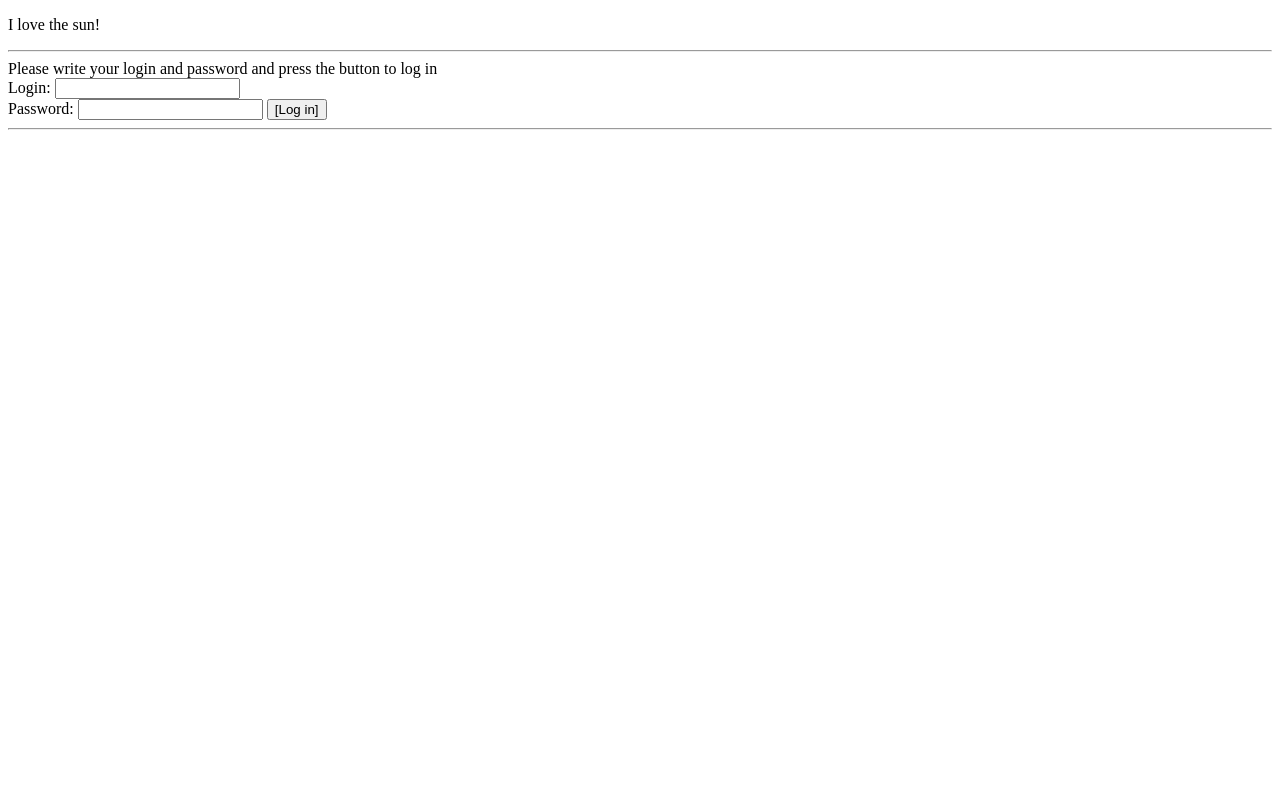
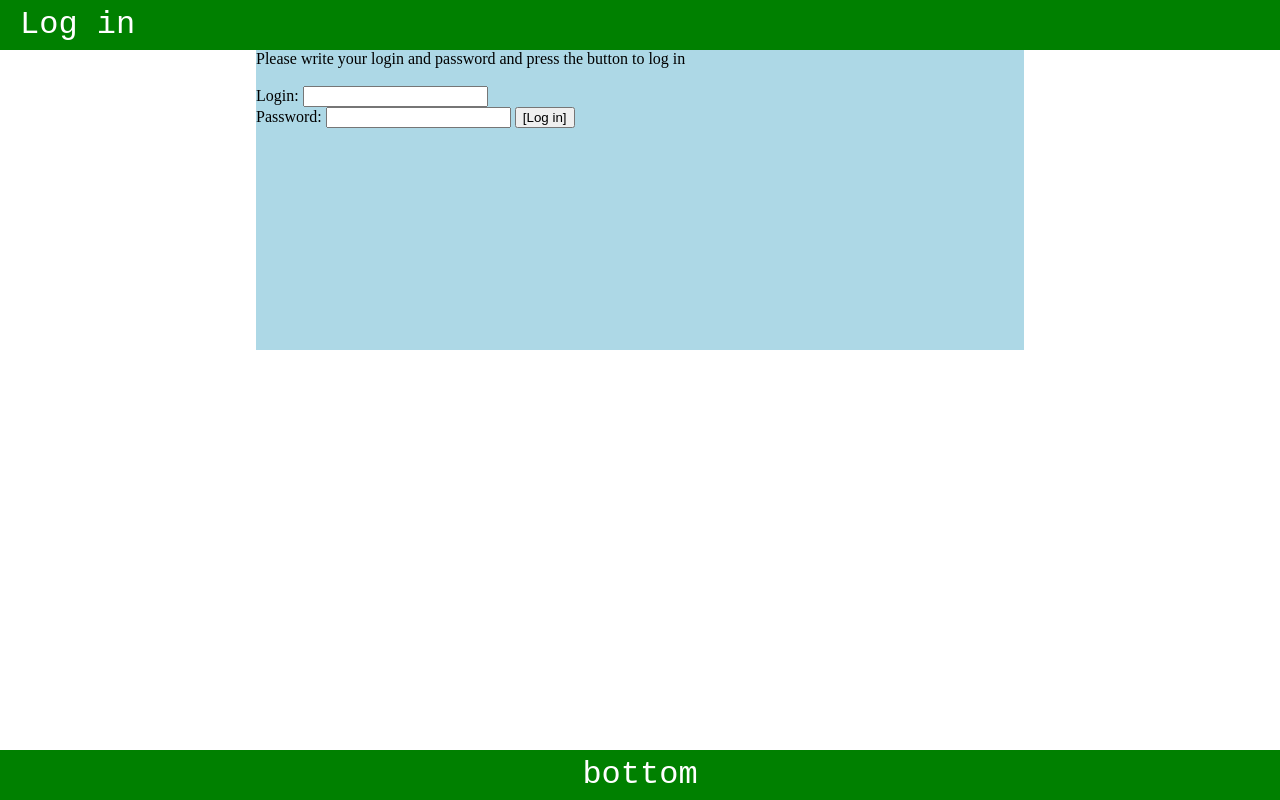
Before and after one commit to Jungne/SB5-U1-Projekt-Individual, a website: page public/signin.html in a window 1280 px wide. Drawn offline with Linux system fonts and the light colour scheme.

Commit message:
Log in better

```diff
--- a/public/signin.html
+++ b/public/signin.html
@@ -4,20 +4,14 @@
 <head>
     <meta charset="utf-8">
     <title>Login</title>
+    <link rel="stylesheet" type="text/css" href="styles.css" />
+    <script src="main.js"></script>
 </head>
 
 <body>
 
-    <p>I love the sun!</p>
-    <hr/>
-    <div>Please write your login and password and press the button to log in
-	   <br/>Login: <input type="text" id="login" value="">
-	   <br/>Password: <input type="text" id="password" value="">
-	   <button type="button" id="log-in-button">[Log in]</button>
-    </div>
-    <hr/>
 <script>
-// it will hold the data about cars
+// it will hold the data about users
 window.onload = function() {
 	localStorage.setItem("username", "abc");
 	localStorage.setItem("password", "123");
@@ -54,7 +48,18 @@ window.onload = function() {
 
 };
 </script>
-
+ <div id="top-bar">
+        <h1>Log in</h1>
+    </div>
+    <div id="bottom-bar">
+        <h1>bottom</h1>
+    </div>
+    <div id="container-main">
+        <p>Please write your login and password and press the button to log in</p>
+		<br/>Login: <input type="text" id="login" value="">
+	   <br/>Password: <input type="text" id="password" value="">
+	   <button type="button" id="log-in-button">[Log in]</button>
+    </div>
 </body>
 
 </html>
```
